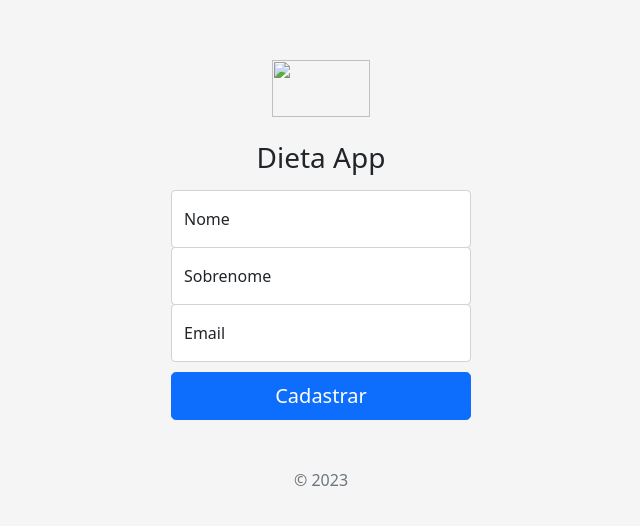
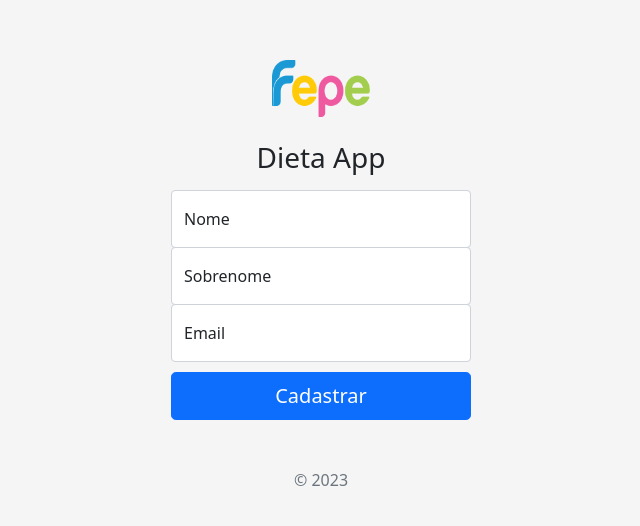
Before and after one commit to luanliz/fepeappdiet, a website: page signup.html in a window 1280 px wide. Shown: the part 116-642 px from the top of the page, without its empty margins (319-959 px from the left). Drawn offline with nearby package versions, Linux system fonts and the light colour scheme; the site is published under a folder, as on GitHub Pages, so addresses that start at the root find nothing.

Commit message:
new change img

```diff
--- a/signup.html
+++ b/signup.html
@@ -80,7 +80,7 @@
       <form method="post" action="/">
         <img
           class="mb-4"
-          src="/public/img/fepe_logo.png"
+          src="./public/img/fepe_logo.png"
           alt=""
           width="98"
           height="57"
```
